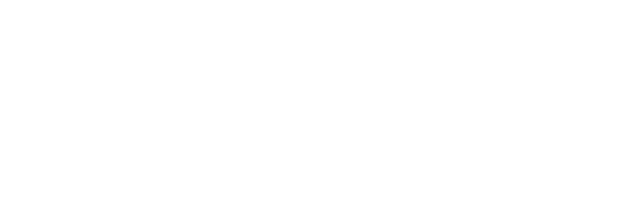
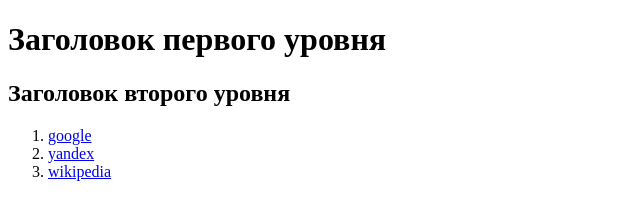
Before and after one commit to RockyBB13/Task-HTML, a website: page src/index.html in a window 1280 px wide. Shown: the whole page, without its empty margins (0-640 px from the left). Drawn offline with Linux system fonts and the light colour scheme.

Commit message:
задание по HTML

```diff
--- a/src/index.html
+++ b/src/index.html
@@ -3,5 +3,13 @@
     <head>
         <title>HTML</title>
     </head>
-    <body></body>
+    <body>
+        <h1>Заголовок первого уровня</h1>
+        <h2>Заголовок второго уровня</h2>
+<ol>
+  <li><a href="https://www.google.com/">google</a></li>
+  <li><a href="https://yandex.ru/">yandex</a></li>
+  <li><a href="https://ru.wikipedia.org/">wikipedia</a></li>
+</ol>
+    </body>
 </html>
```
